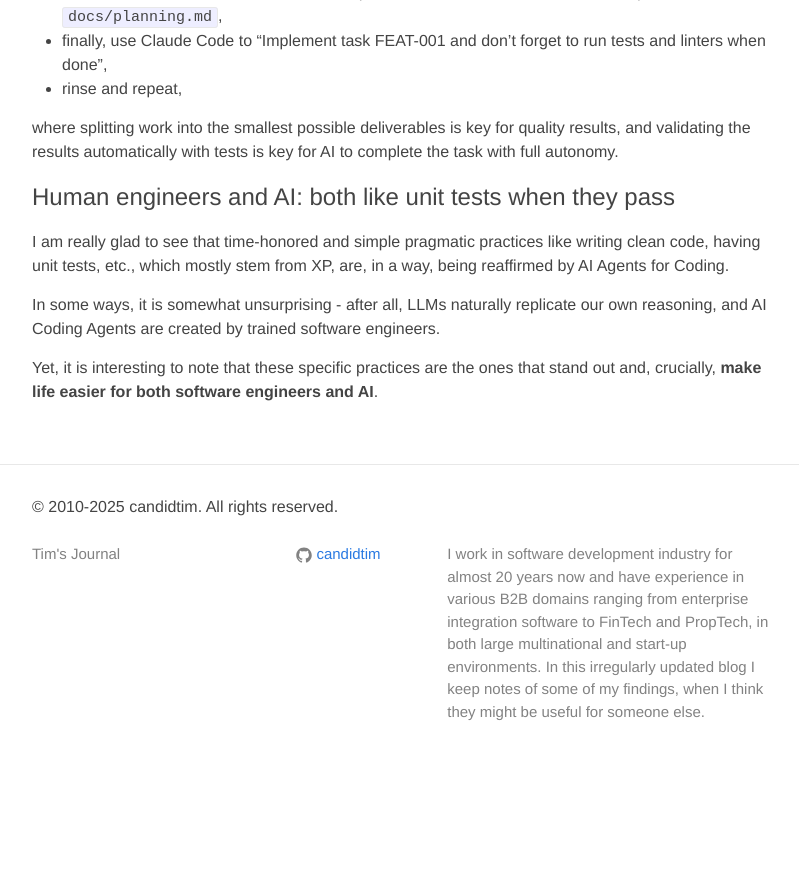
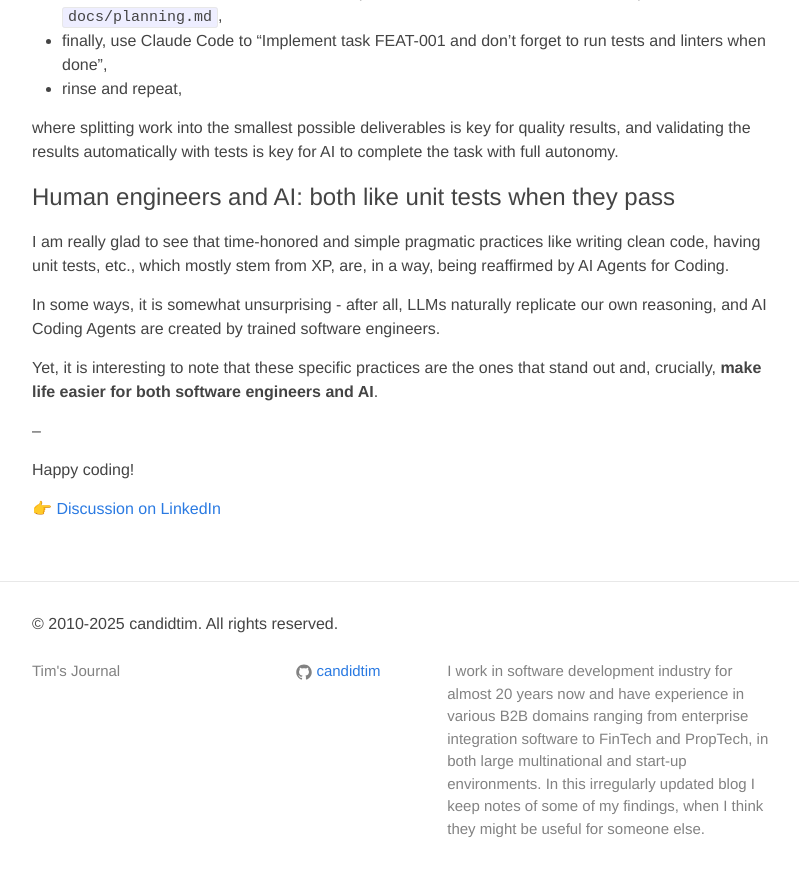
Before and after one commit to candidtim/candidtim.github.io, a Jekyll site: the page built from _posts/2025-07-19-Agile-and-AI-coding-agents.md, in a window 1280 px wide and 900 px high, scrolled down 897 px. Shown: the top 876 px of the window, without its empty margins (238-1037 px from the left). Built offline with Jekyll 4.4.1, drawn with Linux system fonts in a browser that asks for light colours; comment, search, counter and statistics services are not loaded; before the commit the page ends 1680 px from its top, so only the background shows below that.

Commit message:
AI x XP: backlink to LinkedIn

```diff
--- a/_posts/2025-07-19-Agile-and-AI-coding-agents.md
+++ b/_posts/2025-07-19-Agile-and-AI-coding-agents.md
@@ -70,3 +70,10 @@ software engineers.
 Yet, it is interesting to note that these specific practices are the ones that
 stand out and, crucially, **make life easier for both software engineers and
 AI**.
+
+--
+
+
+Happy coding!
+
+👉 [Discussion on LinkedIn](https://www.linkedin.com/feed/update/urn:li:share:7352294339332427776/)
```
